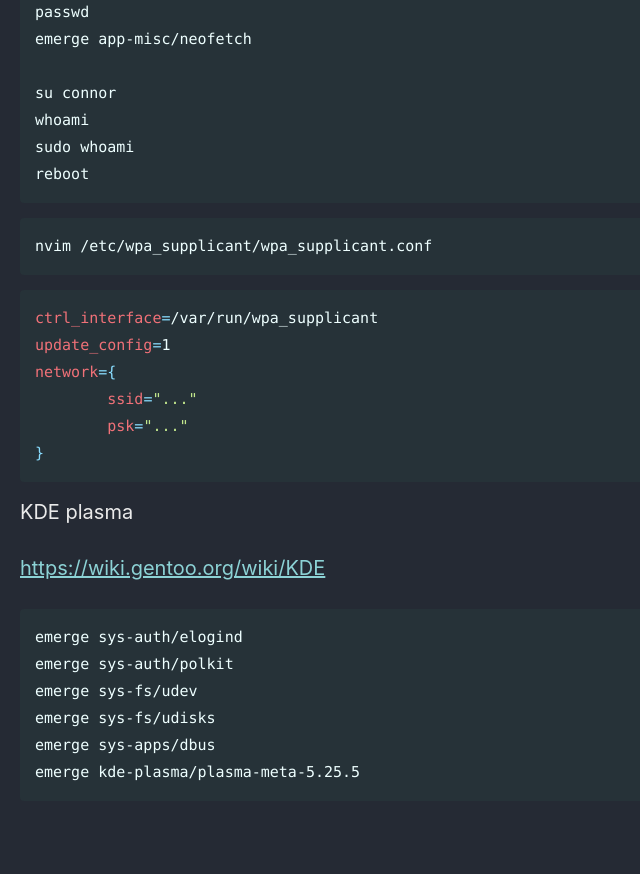
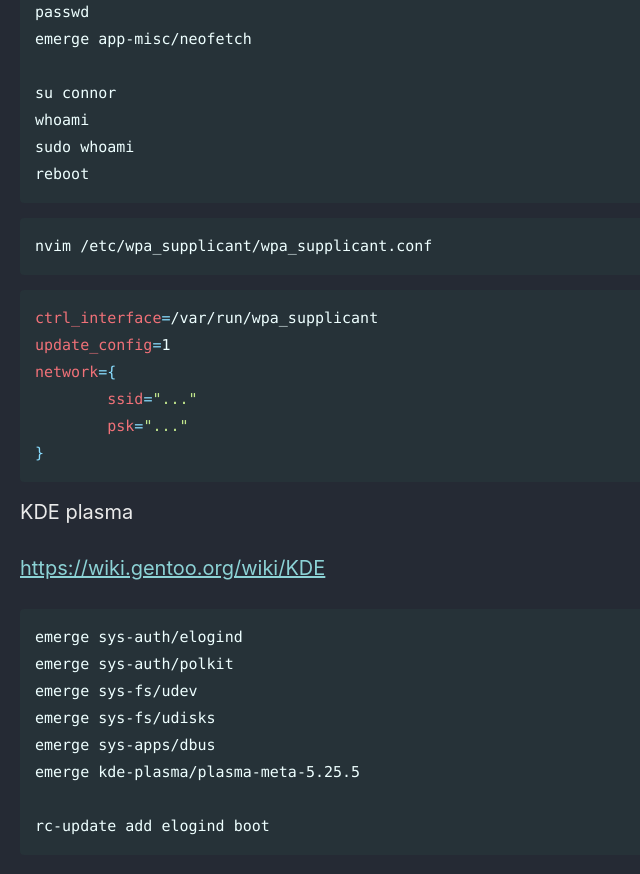
Before and after one commit to Connor-McCartney/Connor-McCartney.github.io, a Jekyll site: the page built from _pages/misc/gentoo.md, in a window 1280 px wide and 900 px high, scrolled down 5036 px. Shown: the top 874 px of the window, without its empty margins (0-640 px from the left). Built offline with Jekyll 4.4.1, drawn with Linux system fonts in a browser that asks for light colours; cached includes are drawn as plain includes; our own code applies the rules of GitHub Pages for plain Markdown files; before the commit the page ends 5882 px from its top, so only the background shows below that.

Commit message:
Update gentoo.md

````diff
--- a/_pages/misc/gentoo.md
+++ b/_pages/misc/gentoo.md
@@ -257,4 +257,6 @@ emerge sys-fs/udev
 emerge sys-fs/udisks
 emerge sys-apps/dbus
 emerge kde-plasma/plasma-meta-5.25.5
+
+rc-update add elogind boot
 ```
````
